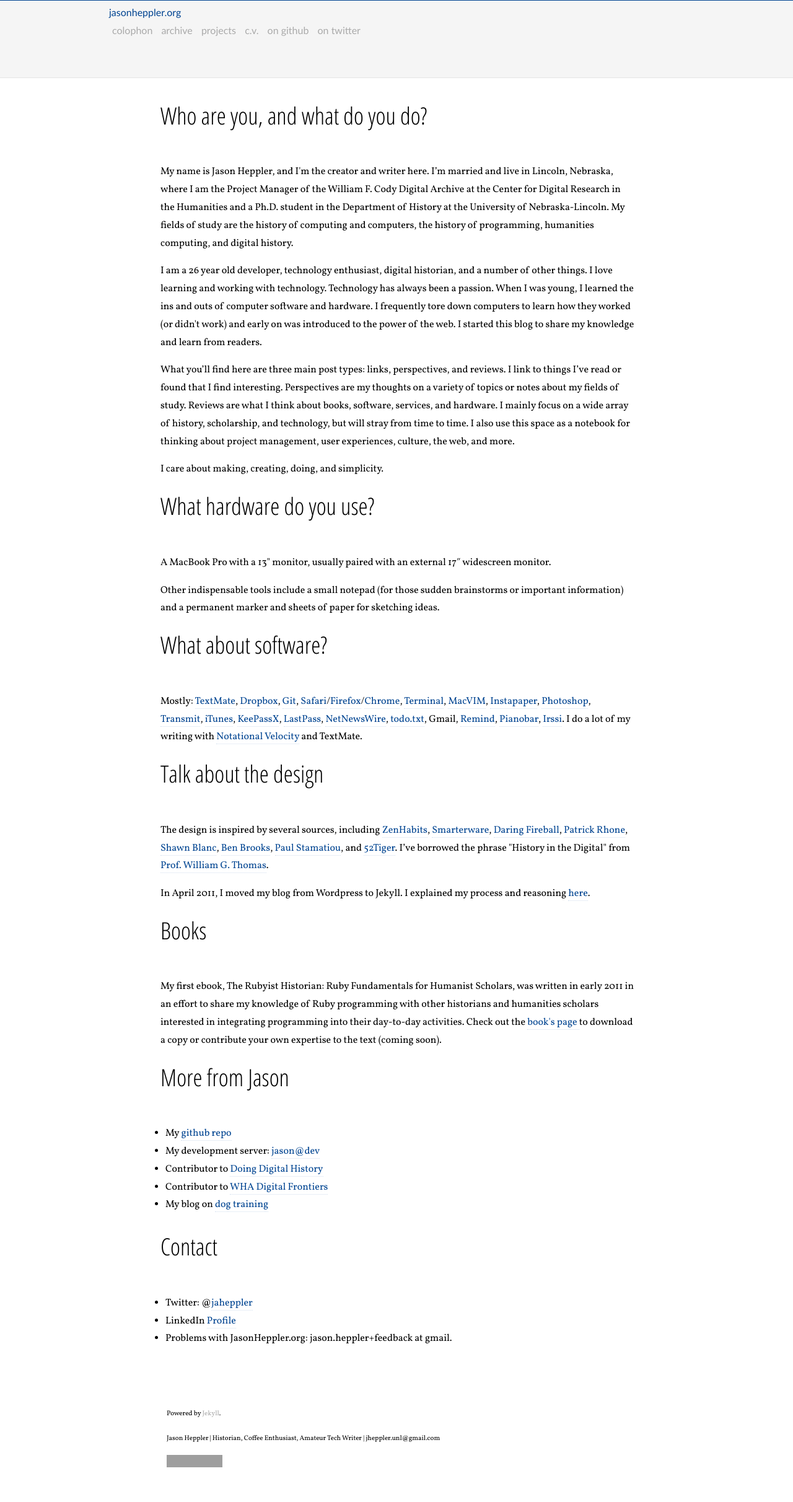
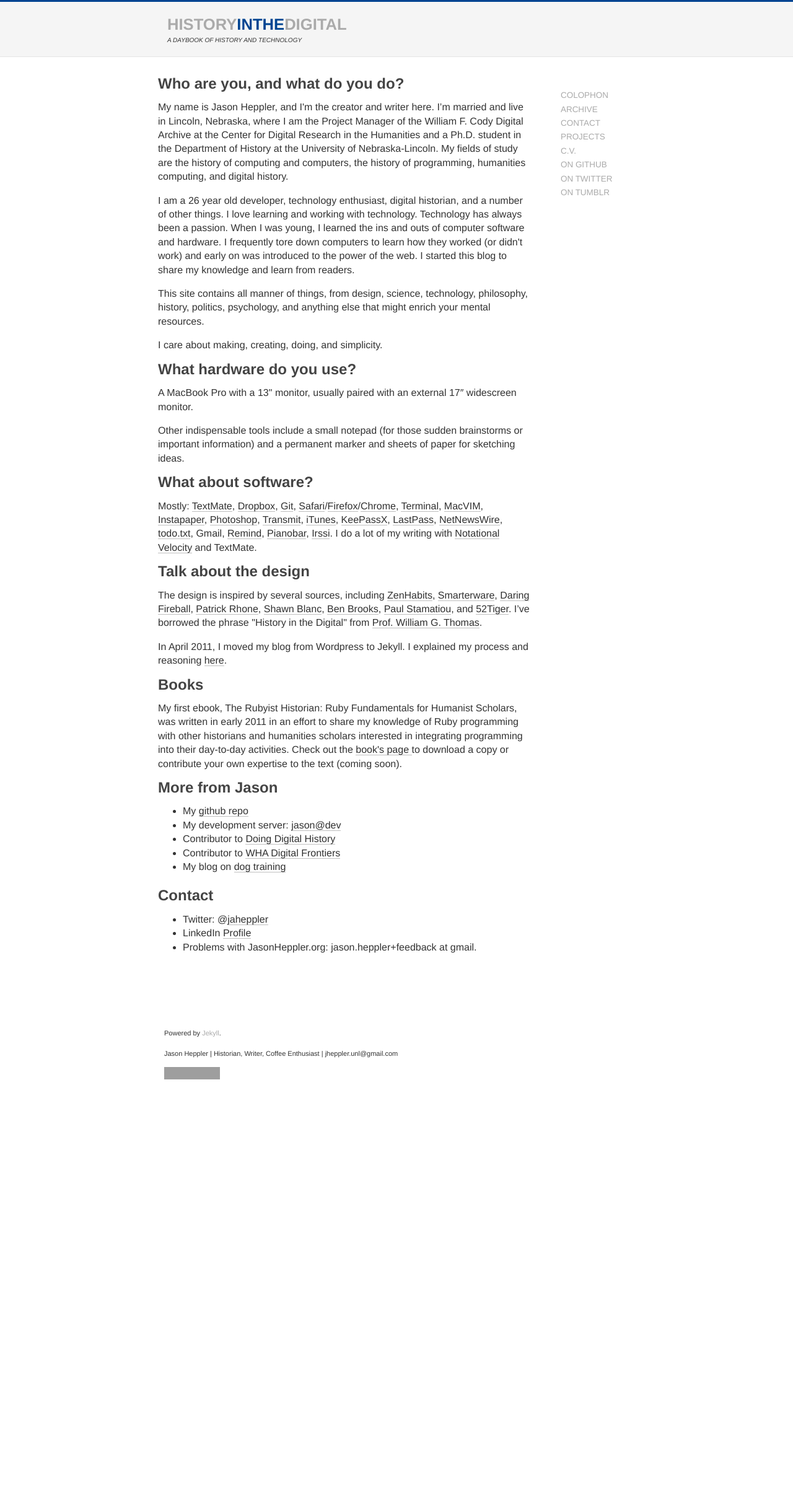
Before and after one commit to hepplerj/jekyll-blog, a Jekyll site: the page built from about.html, in a window 1280 px wide. Shown: the whole page at 62% size. Built offline with Jekyll 4.4.1, drawn with Linux system fonts in a browser that asks for light colours; some web fonts are replaced; Markdown is read by kramdown in place of the engine named in the settings; after the commit the page ends 1761 px from its top, so only the background shows below that; grey boxes are pictures that could not be loaded.

Commit message:
Fixing up some design elements

```diff
--- a/_layouts/default.html
+++ b/_layouts/default.html
@@ -5,6 +5,7 @@
   <link href='http://fonts.googleapis.com/css?family=Inconsolata' rel='stylesheet' type='text/css'>
   <link href='http://fonts.googleapis.com/css?family=Open+Sans+Condensed:300' rel='stylesheet' type='text/css'>
   <link href='http://fonts.googleapis.com/css?family=Quattrocento' rel='stylesheet' type='text/css'>
+  <link href='http://fonts.googleapis.com/css?family=Podkova&v2' rel='stylesheet' type='text/css'>
 
    <meta http-equiv="content-type" content="text/html; charset=utf-8" />
    <title>{{ page.title }}</title>
@@ -21,15 +22,8 @@
 <body>
   <header class="menubar">
     <div id="container">
-      <a href="/"><span>jasonheppler.org</span></a>
-      <ul id="nav">
-        <li><a href="/about.html">colophon</a></li>
-        <li><a href="/archives.html">archive</a></li>
-        <li><a href="http://projects.jasonheppler.org">projects</a></li>
-        <li><a href="http://cv.jasonheppler.org">c.v.</a></li>
-        <li><a href="http://github.com/hepplerj">on github</a></li>
-        <li><a href="http://twitter.com/jaheppler">on twitter</a></li>
-      </ul>
+        <a href="/">History<span>inthe</span>Digital</a>
+        <div class="subhead_desc">a daybook of history and technology</div>
     </div>
   </header>
 
@@ -41,13 +35,15 @@
         <article class="post">
           <div class="content">
             {{ content }}
+            <br />
           </div>
         </article>
+
       </div>
 
       <div class="footer">
          <p>Powered by <a href="http://github.com/mojombo/jekyll">Jekyll</a>.</p>
-         <p>Jason Heppler | Historian, Coffee Enthusiast, Amateur Tech Writer | jheppler.unl@gmail.com</p>
+         <p>Jason Heppler | Historian, Writer, Coffee Enthusiast | jheppler.unl@gmail.com</p>
 
           <p>
           <a rel="license" href="http://creativecommons.org/licenses/by/3.0/"><img alt="Creative Commons License" style="border-width:0" src="http://i.creativecommons.org/l/by/3.0/80x15.png" /></a>
@@ -56,6 +52,22 @@
         </div>
 
     </div>
+
+    <div id="sidebar">
+      <div class="nav">
+      <ul>
+        <li><a href="/about.html">colophon</a></li>
+        <li><a href="/archives.html">archive</a></li>
+        <li><a href="/contact.html">contact</a></li>
+        <li><a href="http://projects.jasonheppler.org">projects</a></li>
+        <li><a href="http://cv.jasonheppler.org">c.v.</a></li>
+        <li><a href="http://github.com/hepplerj">on github</a></li>
+        <li><a href="http://twitter.com/jaheppler">on twitter</a></li>
+        <li><a href="blog.jasonheppler.org">on tumblr</a></li>
+      </ul>
+      </div>
+    </div>
+
   </div>
 
 
--- a/about.html
+++ b/about.html
@@ -7,7 +7,7 @@
 
 <p>I am a 26 year old developer, technology enthusiast, digital historian, and a number of other things. I love learning and working with technology. Technology has always been a passion. When I was young, I learned the ins and outs of computer software and hardware. I frequently tore down computers to learn how they worked (or didn't work) and early on was introduced to the power of the web. I started this blog to share my knowledge and learn from readers.</p>
 
-<p>What you’ll find here are three main post types: links, perspectives, and reviews. I link to things I’ve read or found that I find interesting. Perspectives are my thoughts on a variety of topics or notes about my fields of study. Reviews are what I think about books, software, services, and hardware. I mainly focus on a wide array of history, scholarship, and technology, but will stray from time to time. I also use this space as a notebook for thinking about project management, user experiences, culture, the web, and more.</p>
+<p>This site contains all manner of things, from design, science, technology, philosophy, history, politics, psychology, and anything else that might enrich your mental resources.</p>
 
 <p>I care about making, creating, doing, and simplicity.</p>
 
--- a/css/screen.css
+++ b/css/screen.css
@@ -17,18 +17,30 @@
 
 body {
   margin: 0;
-  padding: 0;
-  font: 16px 'Vollkorn', serif;
-  line-height: 1.8em;
-  color: black;
-  border-top: 1px solid #004491;
+  font-family: 'Helvetica neue', Helvetica, Arial, serif;
+  font-size: 100%;
+  line-height: 140%;
+  color: #333;
+  border-top: 3px solid #004491;
 }
 
 h1, h2, h3, h4, h5, h6 {
-  font-size: 100%;
+  color: #444;
+  font-style: normal;
+  font-weight: 700;
+  margin: 0.5em 0px;
+}
+
+h1 {
+  font-size: 1.5em;
 }
 
 h2 {
+  display: block;
+  margin: 0 0 0.33em 0;
+  font-size: 1.5em;
+  font-weight: bold;
+  /*
   margin-bottom: 1em;
   font-family: 'Open Sans Condensed', sans-serif;
   font-size: 2.4em;
@@ -36,6 +48,7 @@
   line-height: 1.5em;
   margin: 0 0 1.25em;
   text-align: left;
+  */
 }
 
 p {
@@ -82,6 +95,8 @@
   display: block;
   padding-bottom: 3em;
   padding-top: 0.3em;
+  margin-bottom: 2em;
+  text-transform: uppercase;
 }
 
 header #nav {
@@ -97,30 +112,31 @@
   list-style: none;
 }
 
-
-
 #container {
-  width: 58em;
+  width: 740px;
   margin-left: auto;
   margin-right: auto;
+  margin-top: 20px;
 }
 
 .menubar {
-  /*color: #aaa;
-  line-height: 1.3em;
-  margin-top: 0;
-  padding-top: 0;
-  font-size: 18px; */
-  font-family: 'Gill Sans', 'Gill Sans Std', 'Gill Sans MT', Georgia, serif;
+  font-family: Helvetica, arial, sans-serif;
   background: whiteSmoke;
   border-bottom: 1px solid #e5e5e5;
-  height: 71px;
+  height: 35px;
   width: 100%;
+}
+
+.menubar .subhead_desc {
+  font-size: 10px;
+  font-style: italic;
 }
 
 .menubar a {
   color: #aaa;
   text-decoration: none;
+  font-size: 160%;
+  font-weight: 700;
 }
 
 .menubar span {
@@ -243,10 +259,11 @@
 }
 
 .inside {
+  float: left;
   margin: 0 auto;
-  max-width: 765px;
-  min-width: 765px;
-  width: 80%;
+  max-width: 600px;
+  min-width: 600px;
+  width: 600px;
 }
 
 #navigation ul {
@@ -267,9 +284,37 @@
   white-space: nowrap;
 }
 
+#sidebar {
+  color: #666;
+  float: right;
+  font-size: 70%;
+  line-height: 140%;
+  margin: 2em 0px 0px;
+  padding: 0px;
+  width: 120px;
+}
+
+#sidebar .nav {
+  font-size: 120%;
+  font-style: normal;
+  font-weight: 500;
+  margin: 0px 0px 2.5em;
+  text-transform: uppercase;
+}
+
+#sidebar ul {
+  list-style-type: none;
+  margin: 0px;
+  padding: 0px;
+}
+
+#sidebar li {
+  margin: 0px 0px 0.5em;
+}
+
 #primary {
-  margin-right: 0px;
-  padding: 2em 0px 2em 3px;
+  margin: 0px auto;
+  width: 770px;
 }
 
 #primary .secondary {
@@ -320,14 +365,25 @@
 
 }
 
-.content a {
+.content h2 a {
   color: #004491;
   text-decoration: none;
-  border-bottom: 1px dotted #d3dfee;
 }
 
-.content a:hover {
+.content h2 a:hover {
   color: black;
+}
+
+article a {
+  color: #303030;
+  text-decoration: none;
+  border-width: 0 0 1px 0;
+  border-style: none none solid none;
+  border-color: silver;
+}
+
+article a:hover {
+  color: #999;
 }
 
       .wrap {
@@ -365,7 +421,7 @@
 /*****************************************************************************/
 
 #post {
-
+  border-bottom: 1px sold #333;
 }
 
   /* standard */
@@ -378,11 +434,6 @@
     border: 1px solid #ddd;
     background-color: #eef;
     padding: 0 .4em;
-  }
-
-  .post ul,
-  .post ol {
-    margin-left: -2em;
   }
 
   .post code {
```
Also changed, not shown: index.html (+10 -8 lines).
